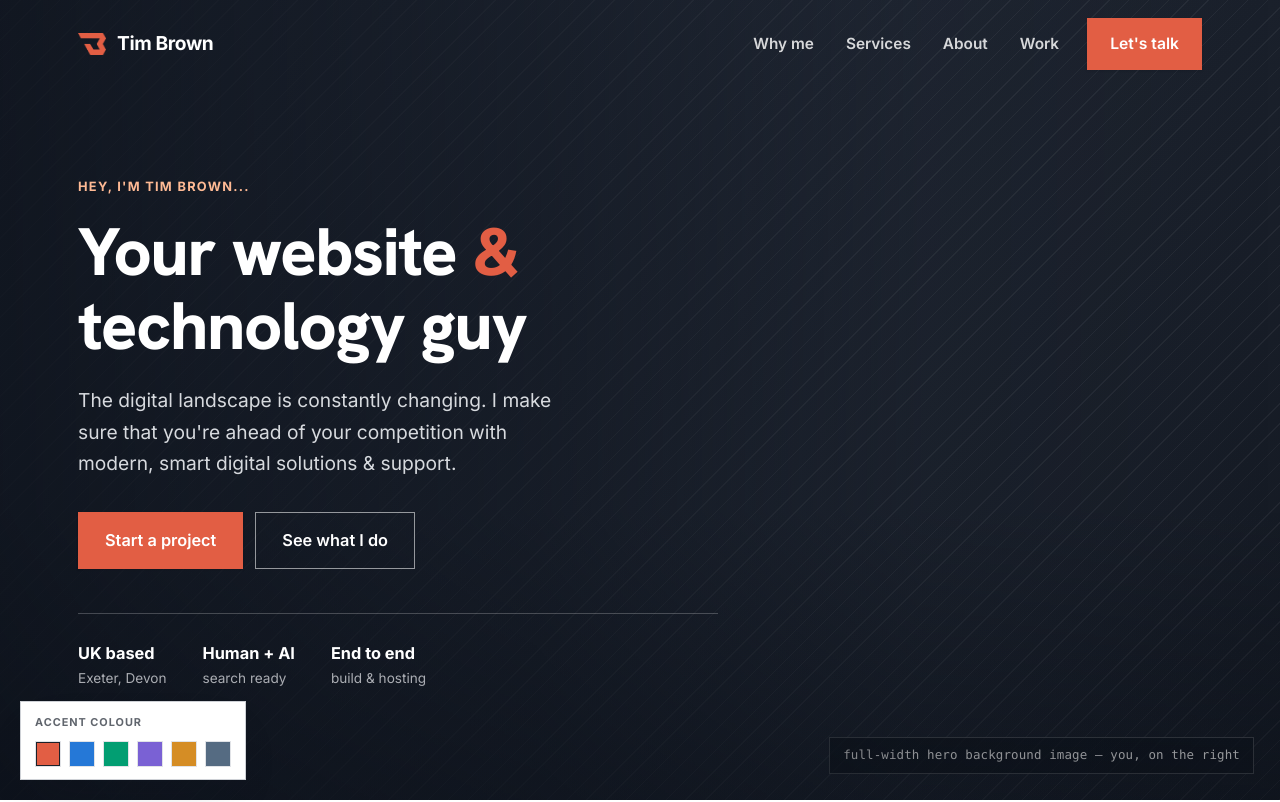
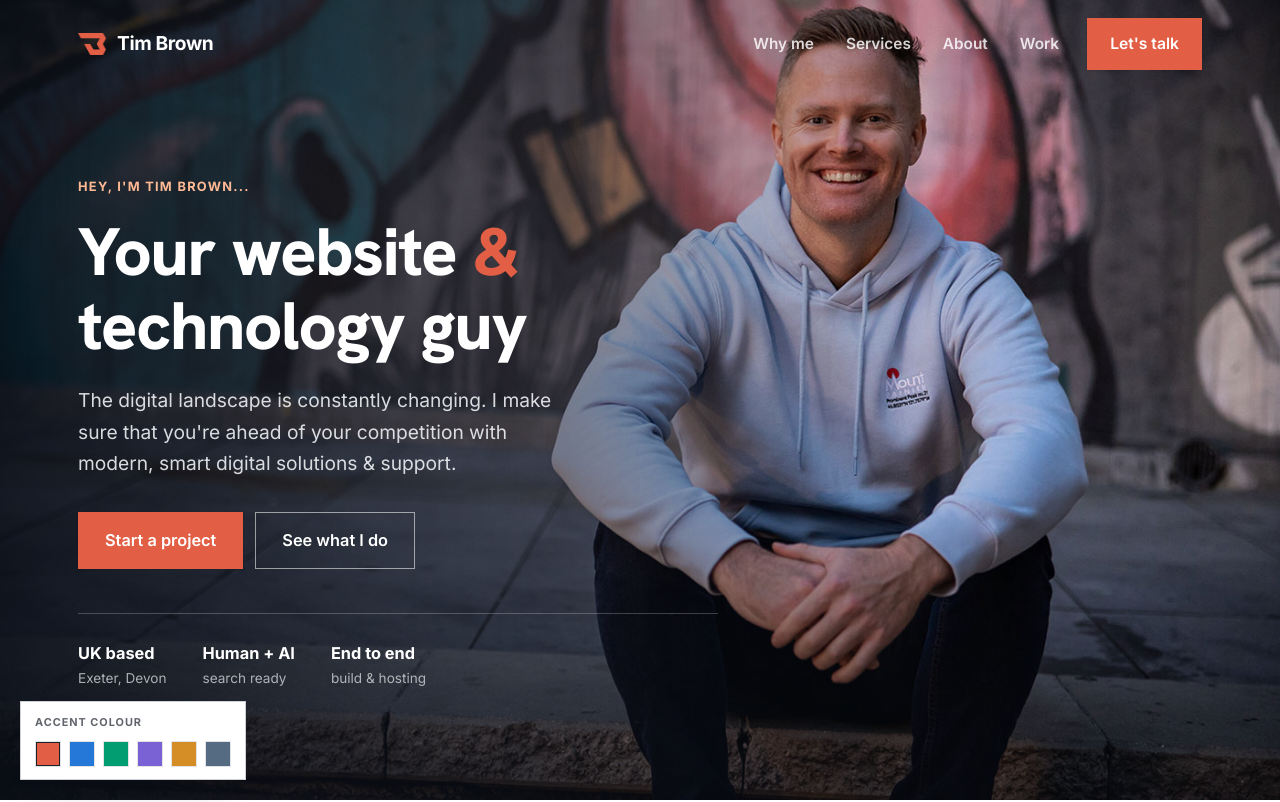
Before and after one commit to tangobrown/tangobrown, a Next.js app: page / in a window 1280 px wide. Shown: the top 802 px of the page. Built offline with nearby package versions, Linux system fonts and the light colour scheme.

Commit message:
Add hero background photo
Drops the placeholder gradient from the hero section. Uses Next/Image
with fill, priority, and a blur placeholder; object-position 70% center
shifts Tim into the right side of the frame so the dark-gradient overlay
keeps the copy on the left readable.

```diff
--- a/components/Hero.tsx
+++ b/components/Hero.tsx
@@ -1,11 +1,19 @@
+import Image from "next/image";
+import heroImg from "@/public/hero-tim.jpg";
+
 export default function Hero() {
   return (
     <section className="hero" id="hero">
-      {/* HERO BACKGROUND: swap the placeholder's background-image for a full-width photo (Tim on the right) */}
-      <div className="hero__bg" data-placeholder>
-        <div className="ph ph--hero">
-          <span className="ph__label">full-width hero background image — you, on the right</span>
-        </div>
+      <div className="hero__bg">
+        <Image
+          src={heroImg}
+          alt=""
+          fill
+          priority
+          sizes="100vw"
+          placeholder="blur"
+          style={{ objectFit: "cover", objectPosition: "70% center" }}
+        />
       </div>
       <div className="hero__overlay" aria-hidden="true"></div>
 
```
Also changed, not shown: public/hero-tim.jpg (added).
